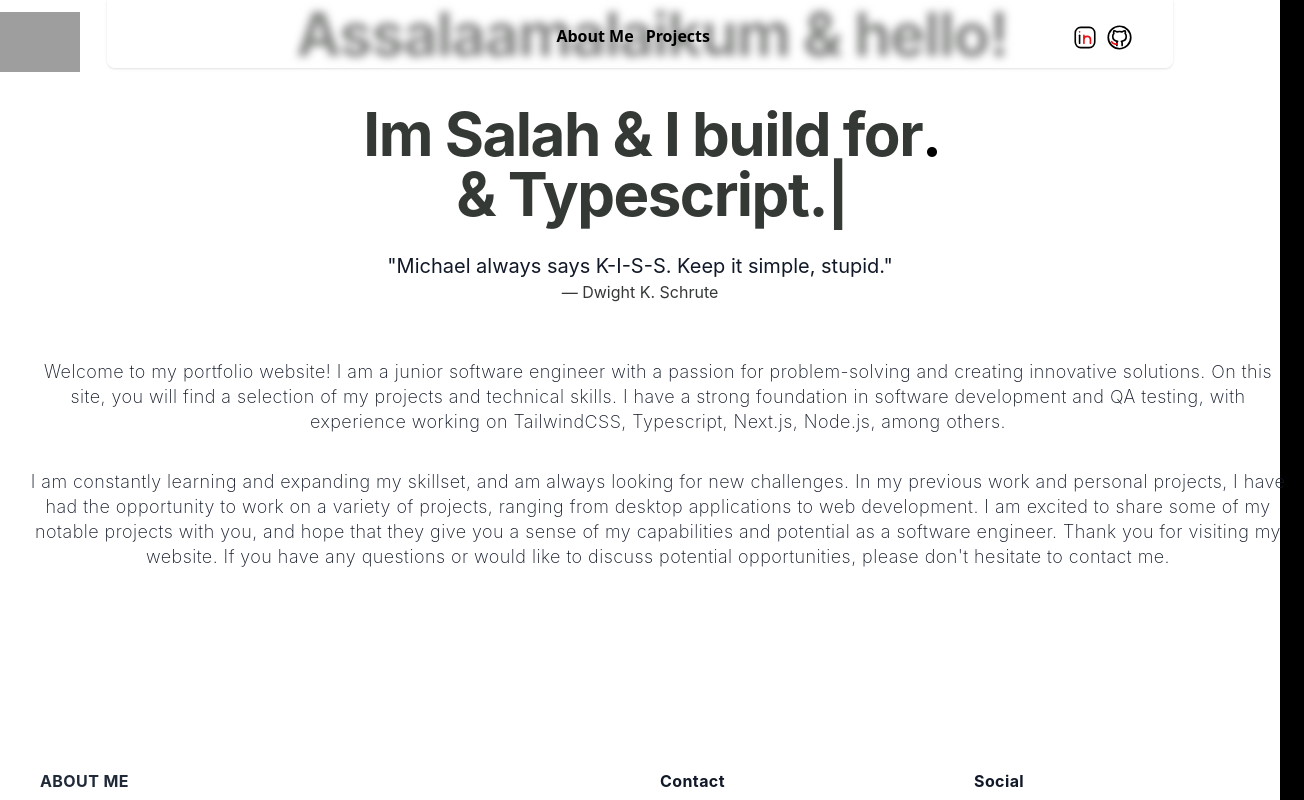
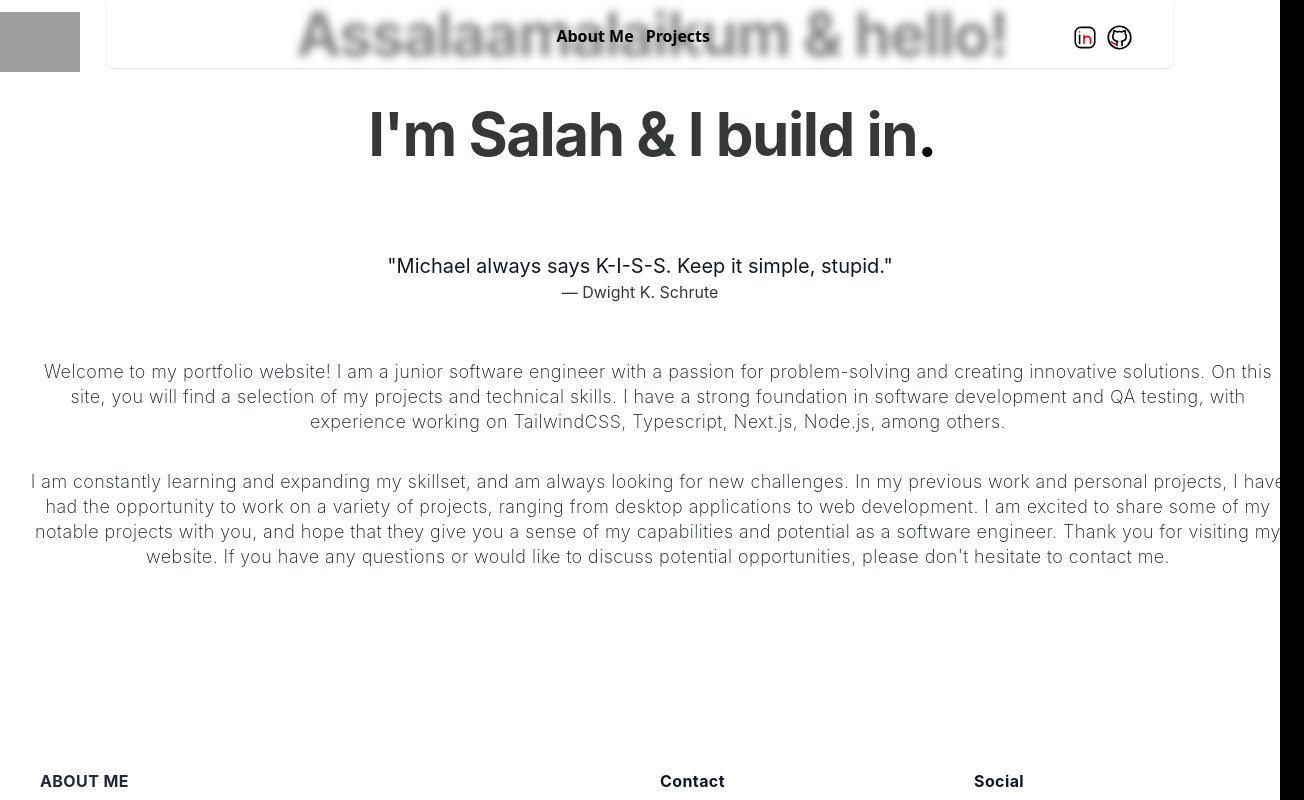
Before and after one commit to salahraja/portfolio, a Next.js app: page / in a window 1280 px wide. Shown: the top 800 px of the page, 1304 px wide, since content can reach past the window. Built offline with nearby package versions, Linux system fonts and the light colour scheme; grey boxes are pictures that could not be loaded.

Commit message:
fixed overflow bug

```diff
--- a/components/typewriter.tsx
+++ b/components/typewriter.tsx
@@ -8,13 +8,17 @@ function TypeWriter() {
   React.useEffect(() => {
     const typed = new Typed(el.current, {
       strings: [
-        "The <i>web</i>.",
+        "Typescript.",
         "&amp; TailwindCSS.",
         "&amp; Next.js.",
-        "&amp; Typescript.",
         "&amp; React.",
+        "The <i>web</i>.",
       ],
       typeSpeed: 50,
+      smartBackspace: true,
+      fadeOut: true,
+      fadeOutClass: "typed-fade-out",
+      fadeOutDelay: 500,
     });
 
     return () => {
--- a/pages/index.tsx
+++ b/pages/index.tsx
@@ -46,7 +46,7 @@ const Home = () => {
                     Assalaamalaikum & hello!
                   </h2>{" "}
                   <span className="block pt-10">
-                    Im Salah & I build for
+                    I&apos;m Salah & I build in
                     <div className="inline text-black">.</div>
                   </span>
                   <TypeWriter />
--- a/styles/globals.css
+++ b/styles/globals.css
@@ -6,8 +6,10 @@ html,
 body {
   padding: 0;
   margin: 0;
+  width: 100%;
   font-family: -apple-system, BlinkMacSystemFont, Segoe UI, Roboto, Oxygen,
     Ubuntu, Cantarell, Fira Sans, Droid Sans, Helvetica Neue, sans-serif;
+  overflow-x: hidden;
 }
 
 a {
```
